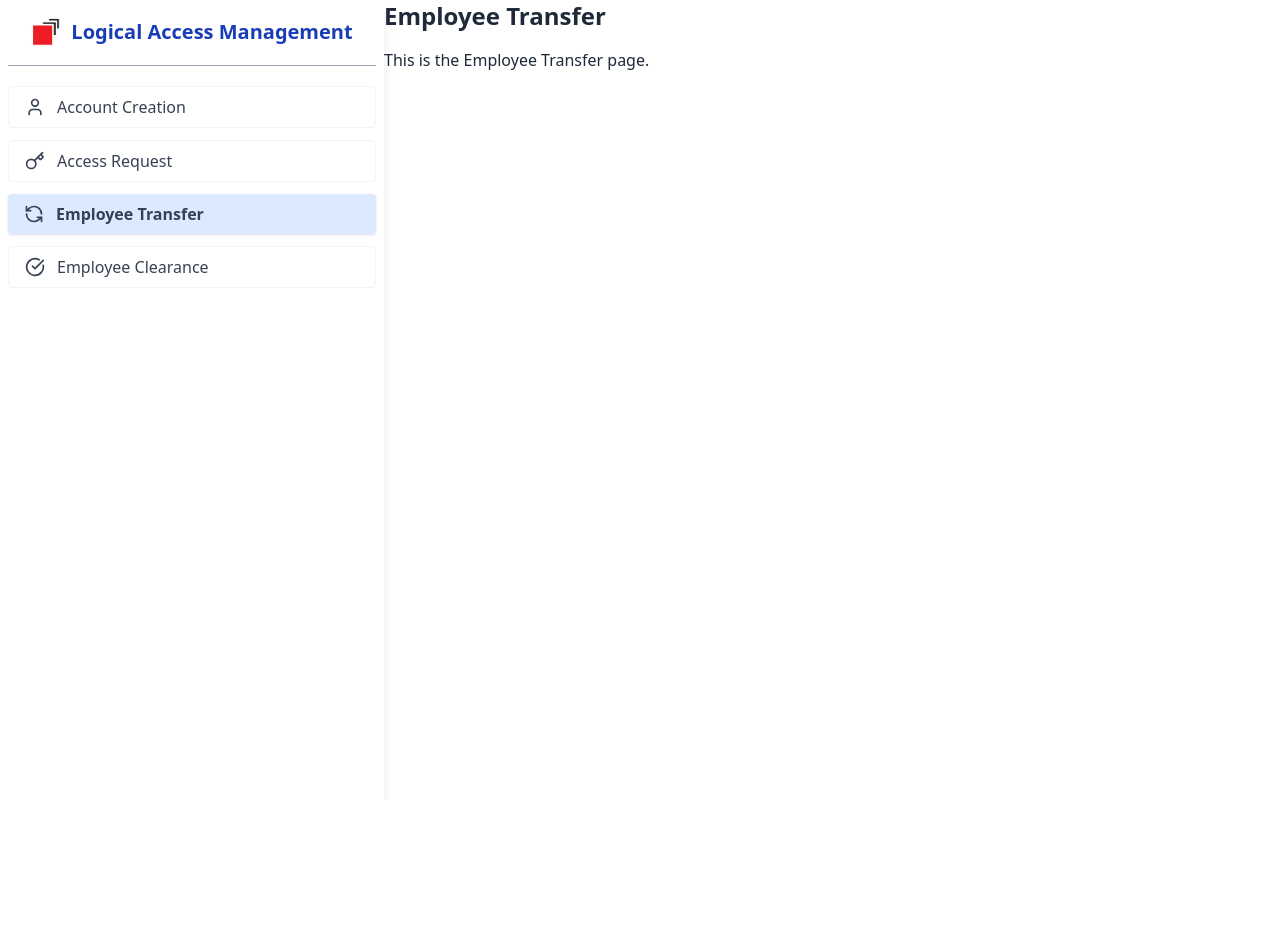
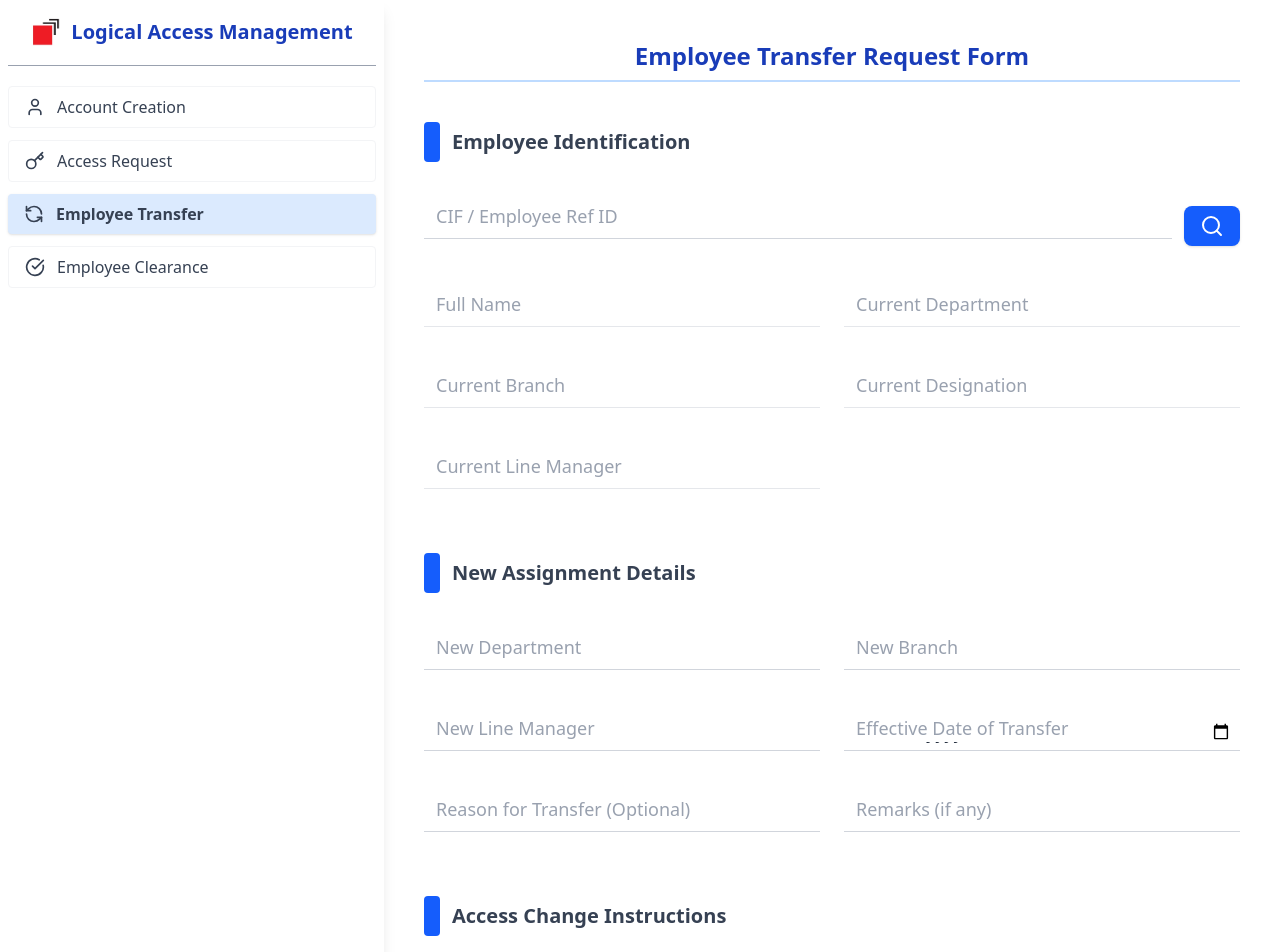
Before and after one commit to Nazmul-karim-tanvir-2nd/lamCodes, a React (Vite) app in the folder lamFrontend/: page /employee-transfer in a window 1280 px wide. Shown: the top 952 px of the page. Before the commit the page ends 800 px from the top, so only its background shows below. Built offline with nearby package versions, Linux system fonts and the light colour scheme.

Commit message:
employee transfer added demo

```diff
--- a/lamFrontend/src/pages/employeeTransfer/EmployeeTransfer.jsx
+++ b/lamFrontend/src/pages/employeeTransfer/EmployeeTransfer.jsx
@@ -1,9 +1,113 @@
+// src/pages/employeeTransfer/EmployeeTransfer.jsx
+import { useEffect } from 'react';
+import useUserFormStore from '../../store/useUserFormStore';
+import FloatingInput from '../../components/FloatingInput';
+import { SectionTitle } from '../../components/SectionTitle';
+import { Search } from 'lucide-react';
+import dummyUsers from '../../data/dummyUser';
+
 const EmployeeTransfer = () => {
+    const { formData, updateField } = useUserFormStore();
+
+    const handleChange = (e) => {
+        const { name, value } = e.target;
+        updateField(name, value);
+    };
+
+    useEffect(() => {
+        const today = new Date().toISOString().split('T')[0];
+        updateField('requestDate', today);
+    }, [updateField]);
+
+    const handleSearch = () => {
+        const match = dummyUsers.find((u) => u.cif === formData.cif);
+        if (match) {
+            updateField("name", match.name);
+            updateField("currentDepartment", match.department);
+            updateField("currentBranch", match.branch);
+            updateField("currentDesignation", match.designation);
+            updateField("currentLineManager", match.lineManager);
+        } else {
+            alert("No user found with this CIF");
+        }
+    };
+
+    const handleSubmit = (e) => {
+        e.preventDefault();
+        console.log("Transfer Request Submitted:", formData);
+        alert("Transfer Request Submitted. Check console.");
+    };
+
     return (
-        <div className="text-gray-800">
-            <h1 className="text-2xl font-semibold mb-4">Employee Transfer</h1>
-            <p>This is the Employee Transfer page.</p>
-        </div>
+        <form onSubmit={handleSubmit} className="w-full p-4 sm:p-10">
+            <h1 className="text-xl sm:text-2xl font-bold text-center text-blue-800 mb-6 sm:mb-10 border-b-2 border-blue-200 pb-2">
+                Employee Transfer Request Form
+            </h1>
+
+            {/* Employee Identification */}
+            <SectionTitle>Employee Identification</SectionTitle>
+            <div className="grid grid-cols-1 md:grid-cols-2 gap-6 mb-16">
+                <div className="md:col-span-2 flex flex-col sm:flex-row items-stretch gap-3">
+                    <FloatingInput
+                        label="CIF / Employee Ref ID"
+                        name="cif"
+                        value={formData.cif}
+                        onChange={handleChange}
+                    />
+                    <button
+                        type="button"
+                        onClick={handleSearch}
+                        className="mt-2 sm:mt-6 inline-flex justify-center items-center px-4 py-2 bg-blue-600 text-white rounded-lg shadow hover:bg-blue-700"
+                    >
+                        <Search />
+                    </button>
+                </div>
+                <FloatingInput label="Full Name" name="name" value={formData.name} onChange={handleChange} disabled />
+                <FloatingInput label="Current Department" name="currentDepartment" value={formData.currentDepartment} onChange={handleChange} disabled />
+                <FloatingInput label="Current Branch" name="currentBranch" value={formData.currentBranch} onChange={handleChange} disabled />
+                <FloatingInput label="Current Designation" name="currentDesignation" value={formData.currentDesignation} onChange={handleChange} disabled />
+                <FloatingInput label="Current Line Manager" name="currentLineManager" value={formData.currentLineManager} onChange={handleChange} disabled />
+            </div>
+
+            {/* New Assignment Details */}
+            <SectionTitle>New Assignment Details</SectionTitle>
+            <div className="grid grid-cols-1 md:grid-cols-2 gap-6 mb-16">
+                <FloatingInput label="New Department" name="newDepartment" value={formData.newDepartment} onChange={handleChange} />
+                <FloatingInput label="New Branch" name="newBranch" value={formData.newBranch} onChange={handleChange} />
+                <FloatingInput label="New Line Manager" name="newLineManager" value={formData.newLineManager} onChange={handleChange} />
+                <FloatingInput label="Effective Date of Transfer" name="effectiveDate" type="date" value={formData.effectiveDate} onChange={handleChange} />
+                <FloatingInput label="Reason for Transfer (Optional)" name="reason" value={formData.reason} onChange={handleChange} />
+                <FloatingInput label="Remarks (if any)" name="newRemarks" value={formData.newRemarks} onChange={handleChange} />
+            </div>
+
+            {/* Access Change Instructions */}
+            <SectionTitle>Access Change Instructions</SectionTitle>
+            <div className="grid grid-cols-1 md:grid-cols-2 gap-6 mb-16">
+                <FloatingInput label="Revoke Existing Software Access" name="revokeSoftware" value={formData.revokeSoftware} onChange={handleChange} />
+                <FloatingInput label="Revoke Existing Device Access" name="revokeDevice" value={formData.revokeDevice} onChange={handleChange} />
+                <FloatingInput label="Assign New Role-Based Access (Auto from Matrix)" name="autoAssignAccess" value={formData.autoAssignAccess} onChange={handleChange} />
+                <FloatingInput label="Remarks (if any)" name="accessRemarks" value={formData.accessRemarks} onChange={handleChange} />
+            </div>
+
+            {/* Approval & Submission Info */}
+            <SectionTitle>Approval & Submission Info</SectionTitle>
+            <div className="grid grid-cols-1 md:grid-cols-2 gap-6 mb-20">
+                <FloatingInput label="Requested By" name="requestedBy" value={formData.requestedBy} onChange={handleChange} />
+                <FloatingInput label="Request Date" name="requestDate" type="date" value={formData.requestDate} onChange={handleChange} disabled />
+                <FloatingInput label="Line Manager Approval Status" name="lineManagerApproval" value={formData.lineManagerApproval} onChange={handleChange} />
+                <FloatingInput label="Department Head / HR Approval Status" name="hrApproval" value={formData.hrApproval} onChange={handleChange} />
+                <FloatingInput label="IT/Admin Final Action Status" name="itFinalAction" value={formData.itFinalAction} onChange={handleChange} />
+            </div>
+
+            <div className="text-center">
+                <button
+                    type="submit"
+                    className="bg-blue-600 text-white px-8 py-3 rounded-lg text-lg shadow hover:bg-blue-700 transition-all"
+                >
+                    Submit Transfer Request
+                </button>
+            </div>
+        </form>
     );
 };
 
```
